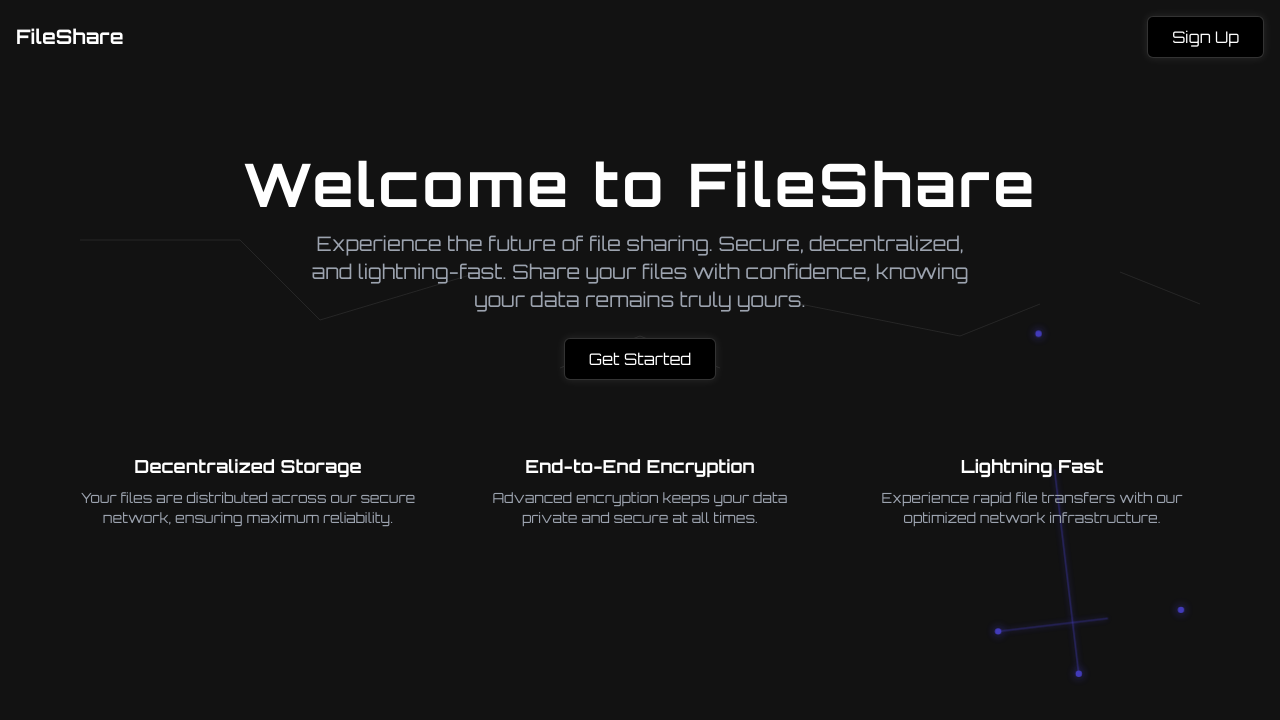
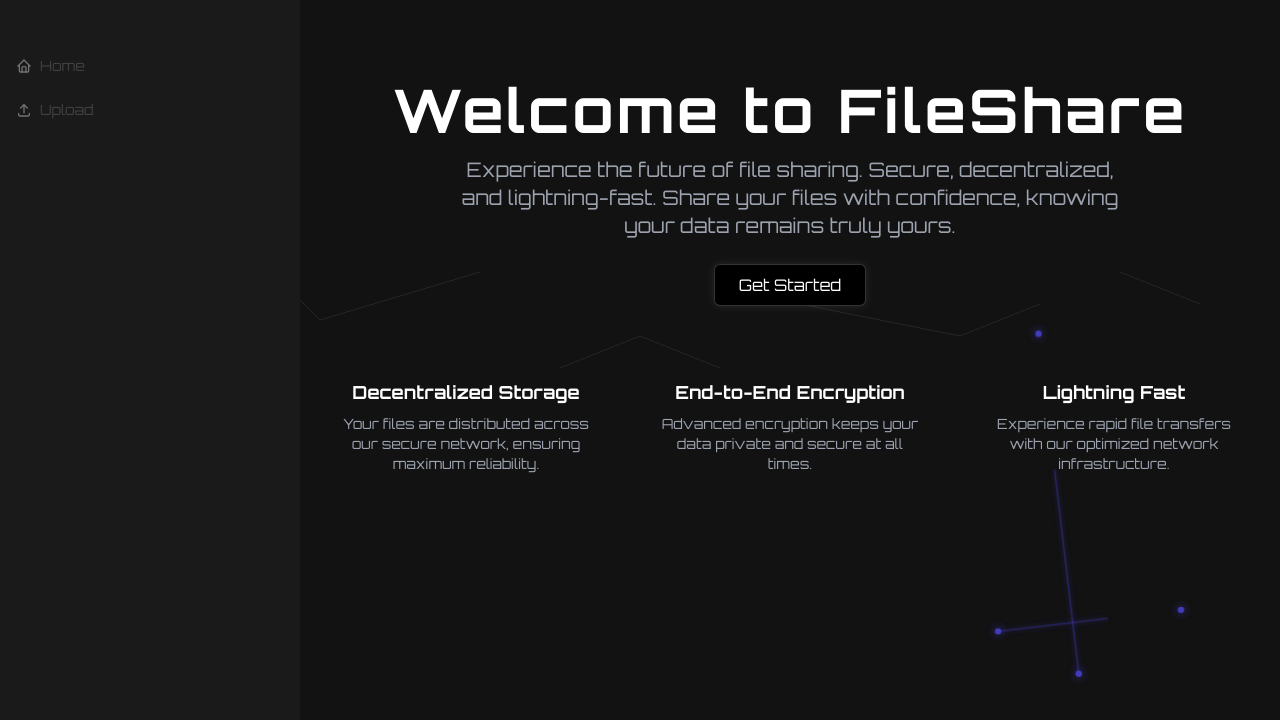
Before and after one commit to Erion14/FileShare, a Next.js app in the folder frontend/: page / in a window 1280 px wide. Shown: the top 720 px of the page. Built offline with nearby package versions, Linux system fonts and the light colour scheme.

Commit message:
Fixed HomePage Layout

```diff
--- /dev/null
+++ b/frontend/app/_components/DashboardLayout.tsx
@@ -0,0 +1,92 @@
+'use client';
+import { Sidebar, SidebarBody, SidebarLink } from "@/components/ui/sidebar";
+import { IconHome, IconUpload, IconLogout } from "@tabler/icons-react";
+import { useEffect, useState } from "react";
+import { useRouter } from "next/navigation";
+import Cookies from 'js-cookie';
+import { jwtDecode } from "jwt-decode";
+import { motion } from "framer-motion";
+
+interface DecodedToken {
+  email: string;
+}
+
+export function DashboardLayout({ children }: { children: React.ReactNode }) {
+  const [userEmail, setUserEmail] = useState<string | null>(null);
+  const router = useRouter();
+
+  useEffect(() => {
+    const token = Cookies.get('accessToken');
+    if (token) {
+      try {
+        const decoded = jwtDecode(token) as DecodedToken;
+        setUserEmail(decoded.email);
+      } catch (error) {
+        console.error('Error decoding token:', error);
+      }
+    }
+  }, []);
+
+  const handleLogout = (e: React.MouseEvent) => {
+    e.preventDefault();
+    Cookies.remove('accessToken');
+    router.push('/');
+  };
+
+  return (
+    <div className="flex h-screen bg-[#121212]">
+      <div className="relative z-10">
+        <Sidebar>
+          <SidebarBody>
+            <div className="flex flex-col h-full">
+              <div className="flex flex-col gap-2 mt-8">
+                <SidebarLink
+                  link={{
+                    label: "Home",
+                    href: "/",
+                    icon: <IconHome className="h-4 w-4 text-neutral-500" />,
+                  }}
+                />
+                <SidebarLink
+                  link={{
+                    label: "Upload",
+                    href: "/pages/upload",
+                    icon: <IconUpload className="h-4 w-4 text-neutral-500" />,
+                  }}
+                />
+              </div>
+
+              {userEmail && (
+                <div className="mt-auto mb-4 flex flex-col gap-2">
+                  <SidebarLink
+                    link={{
+                      label: userEmail,
+                      href: "#",
+                      icon: <div className="h-4 w-4 rounded-full bg-neutral-500" />,
+                    }}
+                    className="text-neutral-400"
+                  />
+                  <SidebarLink
+                    link={{
+                      label: "Logout",
+                      href: "#",
+                      icon: <IconLogout className="h-4 w-4 text-neutral-500" />,
+                    }}
+                    className="text-red-500 hover:text-red-400"
+                    props={{
+                      onClick: handleLogout,
+                      href: "#"
+                    }}
+                  />
+                </div>
+              )}
+            </div>
+          </SidebarBody>
+        </Sidebar>
+      </div>
+      <main className="flex-1 overflow-auto relative">
+        {children}
+      </main>
+    </div>
+  );
+}
--- a/frontend/app/page.tsx
+++ b/frontend/app/page.tsx
@@ -1,10 +1,9 @@
 'use client';
-import React, { useCallback, useEffect } from "react";
+import React, { useEffect } from "react";
 import { useRouter } from "next/navigation";
-import Link from "next/link";
 import { WorldMapBackground } from "./_components/WorldMapBackground";
-import { UserMenu } from "./_components/UserMenu";
 import Cookies from 'js-cookie';
+import { DashboardLayout } from "./_components/DashboardLayout";
 
 const HomePage = () => {
   const router = useRouter();
@@ -20,21 +19,12 @@ const HomePage = () => {
   };
 
   return (
-    <div className="min-h-screen bg-[#121212] relative">
+    <DashboardLayout>
+      <div className="relative h-full">
         <WorldMapBackground />
 
-      {/* Navigation Bar */}
-      <nav className="relative z-10 top-0 w-full p-4 flex justify-between items-center">
-        <div className="text-white text-xl font-bold">
-          FileShare
-        </div>
-        <div className="flex items-center space-x-4">
-          <UserMenu />
-        </div>
-      </nav>
-
         {/* Main Content */}
-      <main className="relative z-10 flex flex-col items-center justify-start min-h-screen text-center px-4 mt-20">
+        <main className="relative z-10 flex flex-col items-center justify-start h-full text-center px-4 pt-20">
           <h1 className="text-5xl md:text-6xl font-bold text-white mb-4 tracking-wider">
             Welcome to FileShare
           </h1>
@@ -71,6 +61,7 @@ const HomePage = () => {
           </div>
         </main>
       </div>
+    </DashboardLayout>
   );
 };
 
--- a/frontend/app/pages/upload/page.tsx
+++ b/frontend/app/pages/upload/page.tsx
@@ -1,31 +1,17 @@
 'use client';
 import { ProtectedRoute } from "../../_components/ProtectedRoute";
 import { FileUploadi } from "../../_components/FileUploadi";
-import { UserMenu } from "../../_components/UserMenu";
-import Link from "next/link";
+import { DashboardLayout } from "../../_components/DashboardLayout";
 
 export default function UploadPage() {
   return (
     <ProtectedRoute>
-      <div className="min-h-screen bg-[#121212]">
-        {/* Navigation Bar - Fixed at top */}
-        <nav className="sticky top-0 z-10 w-full p-4 flex justify-between items-center bg-[#121212]">
-          <Link href="/" className="text-white text-xl font-bold hover:text-gray-300 transition-colors">
-            FileShare
-          </Link>
-          <div className="flex items-center space-x-4">
-            <UserMenu />
-          </div>
-        </nav>
-
-        {/* Main Content */}
-        <main className="container mx-auto px-4 py-8">
-          <div className="max-w-4xl mx-auto">
-            <h1 className="text-3xl font-bold text-white mb-8">Upload Files</h1>
-            <FileUploadi />
-          </div>
-        </main>
-      </div>
+      <DashboardLayout>
+        <div className="p-8">
+          <h1 className="text-3xl font-bold text-white mb-8">Upload Files</h1>
+          <FileUploadi />
+        </div>
+      </DashboardLayout>
     </ProtectedRoute>
   );
 }
--- /dev/null
+++ b/frontend/components/ui/sidebar.tsx
@@ -0,0 +1,190 @@
+"use client";
+import { cn } from "@/lib/utils";
+import Link, { LinkProps } from "next/link";
+import React, { useState, createContext, useContext } from "react";
+import { AnimatePresence, motion } from "framer-motion";
+import { IconMenu2, IconX } from "@tabler/icons-react";
+
+interface Links {
+  label: string;
+  href: string;
+  icon: React.JSX.Element | React.ReactNode;
+}
+
+interface SidebarContextProps {
+  open: boolean;
+  setOpen: React.Dispatch<React.SetStateAction<boolean>>;
+  animate: boolean;
+}
+
+const SidebarContext = createContext<SidebarContextProps | undefined>(
+  undefined
+);
+
+export const useSidebar = () => {
+  const context = useContext(SidebarContext);
+  if (!context) {
+    throw new Error("useSidebar must be used within a SidebarProvider");
+  }
+  return context;
+};
+
+export const SidebarProvider = ({
+  children,
+  open: openProp,
+  setOpen: setOpenProp,
+  animate = true,
+}: {
+  children: React.ReactNode;
+  open?: boolean;
+  setOpen?: React.Dispatch<React.SetStateAction<boolean>>;
+  animate?: boolean;
+}) => {
+  const [openState, setOpenState] = useState(false);
+
+  const open = openProp !== undefined ? openProp : openState;
+  const setOpen = setOpenProp !== undefined ? setOpenProp : setOpenState;
+
+  return (
+    <SidebarContext.Provider value={{ open, setOpen, animate: animate }}>
+      {children}
+    </SidebarContext.Provider>
+  );
+};
+
+export const Sidebar = ({
+  children,
+  open,
+  setOpen,
+  animate,
+}: {
+  children: React.ReactNode;
+  open?: boolean;
+  setOpen?: React.Dispatch<React.SetStateAction<boolean>>;
+  animate?: boolean;
+}) => {
+  return (
+    <SidebarProvider open={open} setOpen={setOpen} animate={animate}>
+      {children}
+    </SidebarProvider>
+  );
+};
+
+export const SidebarBody = (props: React.ComponentProps<typeof motion.div>) => {
+  return (
+    <>
+      <DesktopSidebar {...props} />
+      <MobileSidebar {...(props as React.ComponentProps<"div">)} />
+    </>
+  );
+};
+
+export const DesktopSidebar = ({
+  className,
+  children,
+  ...props
+}: React.ComponentProps<typeof motion.div>) => {
+  const { open, setOpen, animate } = useSidebar();
+  return (
+    <>
+      <motion.div
+        className={cn(
+          "h-full px-4 py-4 hidden md:flex md:flex-col bg-[#1a1a1a] w-[300px] flex-shrink-0",
+          className
+        )}
+        animate={{
+          width: animate ? (open ? "300px" : "60px") : "300px",
+        }}
+        onMouseEnter={() => setOpen(true)}
+        onMouseLeave={() => setOpen(false)}
+        {...props}
+      >
+        {children}
+      </motion.div>
+    </>
+  );
+};
+
+export const MobileSidebar = ({
+  className,
+  children,
+  ...props
+}: React.ComponentProps<"div">) => {
+  const { open, setOpen } = useSidebar();
+  return (
+    <>
+      <div
+        className={cn(
+          "h-10 px-4 py-4 flex flex-row md:hidden items-center justify-between bg-[#1a1a1a] w-full"
+        )}
+        {...props}
+      >
+        <div className="flex justify-end z-20 w-full">
+          <IconMenu2
+            className="text-neutral-200"
+            onClick={() => setOpen(!open)}
+          />
+        </div>
+        <AnimatePresence>
+          {open && (
+            <motion.div
+              initial={{ x: "-100%", opacity: 0 }}
+              animate={{ x: 0, opacity: 1 }}
+              exit={{ x: "-100%", opacity: 0 }}
+              transition={{
+                duration: 0.3,
+                ease: "easeInOut",
+              }}
+              className={cn(
+                "fixed h-full w-full inset-0 bg-[#1a1a1a] p-10 z-[100] flex flex-col justify-between",
+                className
+              )}
+            >
+              <div
+                className="absolute right-10 top-10 z-50 text-neutral-200"
+                onClick={() => setOpen(!open)}
+              >
+                <IconX />
+              </div>
+              {children}
+            </motion.div>
+          )}
+        </AnimatePresence>
+      </div>
+    </>
+  );
+};
+
+export const SidebarLink = ({
+  link,
+  className,
+  ...props
+}: {
+  link: Links;
+  className?: string;
+  props?: LinkProps;
+}) => {
+  const { open, animate } = useSidebar();
+  return (
+    <Link
+      href={link.href}
+      className={cn(
+        "flex items-center justify-start gap-2  group/sidebar py-2",
+        className
+      )}
+      {...props}
+    >
+      {link.icon}
+
+      <motion.span
+        animate={{
+          display: animate ? (open ? "inline-block" : "none") : "inline-block",
+          opacity: animate ? (open ? 1 : 0) : 1,
+        }}
+        className="text-neutral-700 dark:text-neutral-200 text-sm group-hover/sidebar:translate-x-1 transition duration-150 whitespace-pre inline-block !p-0 !m-0"
+      >
+        {link.label}
+      </motion.span>
+    </Link>
+  );
+};
--- a/frontend/package.json
+++ b/frontend/package.json
@@ -12,12 +12,12 @@
     "@helia/http": "^2.0.3",
     "@helia/unixfs": "^4.0.2",
     "@radix-ui/react-label": "^2.1.1",
-    "@tabler/icons-react": "^3.29.0",
+    "@tabler/icons-react": "^3.30.0",
     "axios": "^1.7.9",
     "blockstore-core": "^5.0.2",
     "class-variance-authority": "^0.7.1",
     "clsx": "^2.1.1",
-    "framer-motion": "^12.0.9",
+    "framer-motion": "^12.4.1",
     "glob": "^11.0.1",
     "helia": "^5.2.0",
     "ipfs-core": "^0.18.1",
```
Also changed, not shown: 2 other files (tests, documents, lock files or other folders). Lines whose indentation alone changed are shown as unchanged.
